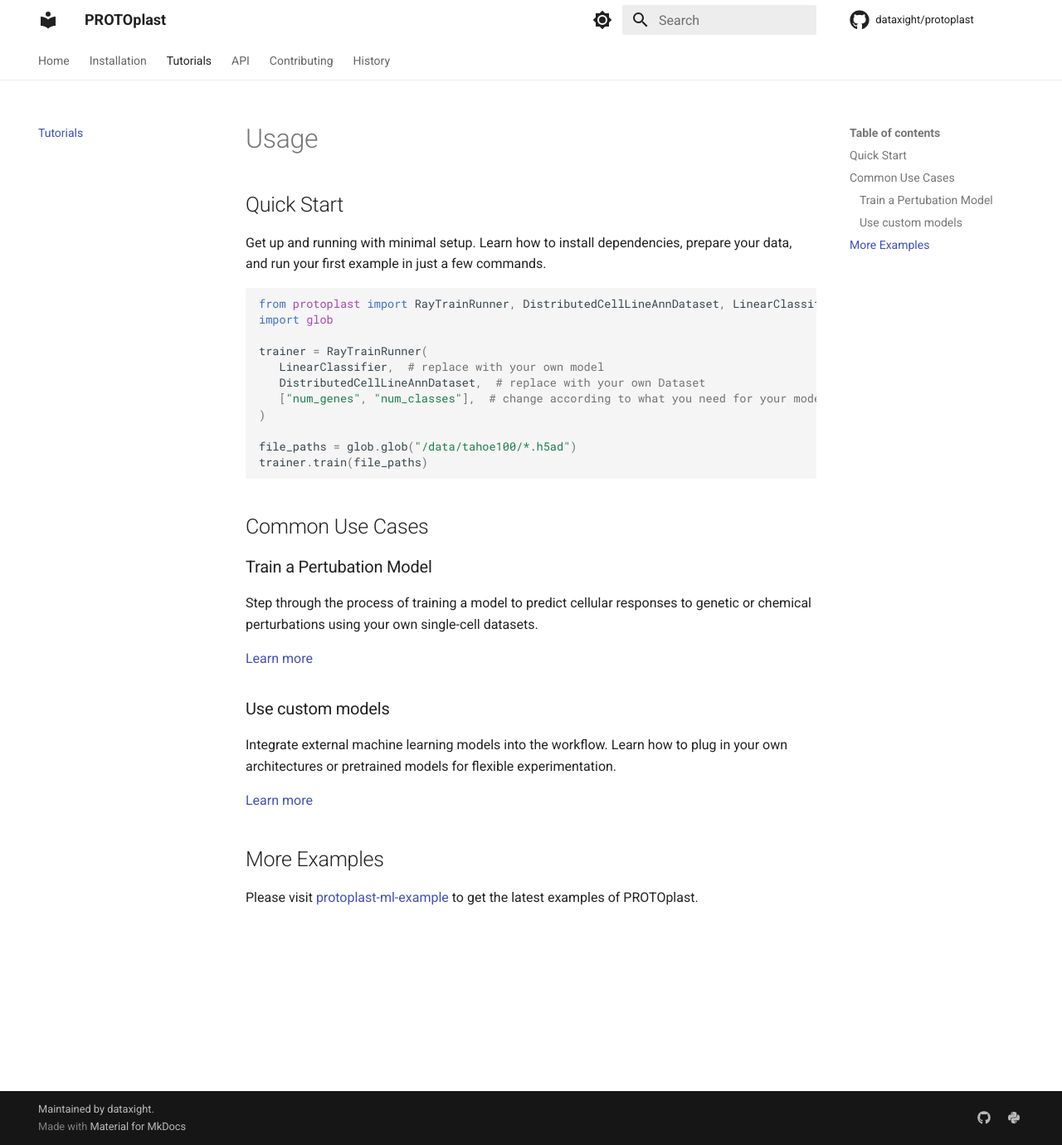
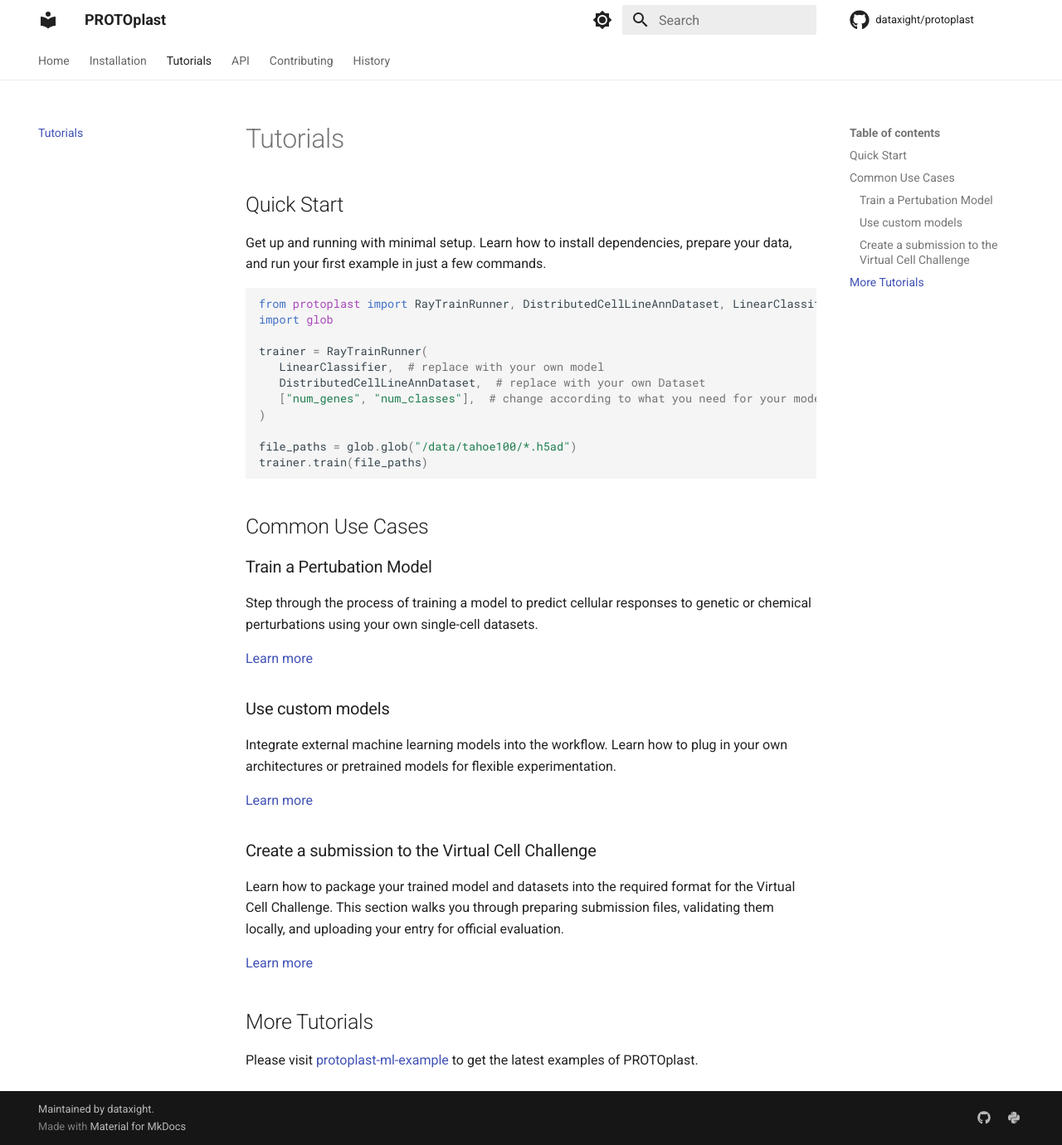
Before and after one commit to dataxight/protoplast, an MkDocs documentation site: the page built from docs/tutorials/index.md, in a window 1280 px wide and 1380 px high. Shown: the whole window at 83% size. Built offline with MkDocs 1.6.1 and Material for MkDocs 9.7.7, drawn with Linux system fonts in a browser that asks for light colours; comment, search, counter and statistics services are not loaded.

Commit message:
add VCC tutorial

```diff
--- a/docs/tutorials/index.md
+++ b/docs/tutorials/index.md
@@ -1,4 +1,4 @@
-# Usage
+# Tutorials
 
 ## Quick Start
 Get up and running with minimal setup. Learn how to install dependencies, prepare your data, and run your first example in just a few commands.
@@ -31,6 +31,12 @@ Integrate external machine learning models into the workflow. Learn how to plug
 
 [Learn more](https://github.com/dataxight/protoplast-ml-example/blob/main/notebooks/classification_examples.ipynb)
 
-## More Examples
+### Create a submission to the Virtual Cell Challenge
+
+Learn how to package your trained model and datasets into the required format for the Virtual Cell Challenge. This section walks you through preparing submission files, validating them locally, and uploading your entry for official evaluation.
+
+[Learn more](https://github.com/dataxight/protoplast-ml-example/blob/main/notebooks/protoplast_vcc.ipynb)
+
+## More Tutorials
 
 Please visit [protoplast-ml-example](https://github.com/dataxight/protoplast-ml-example) to get the latest examples of PROTOplast.
```
